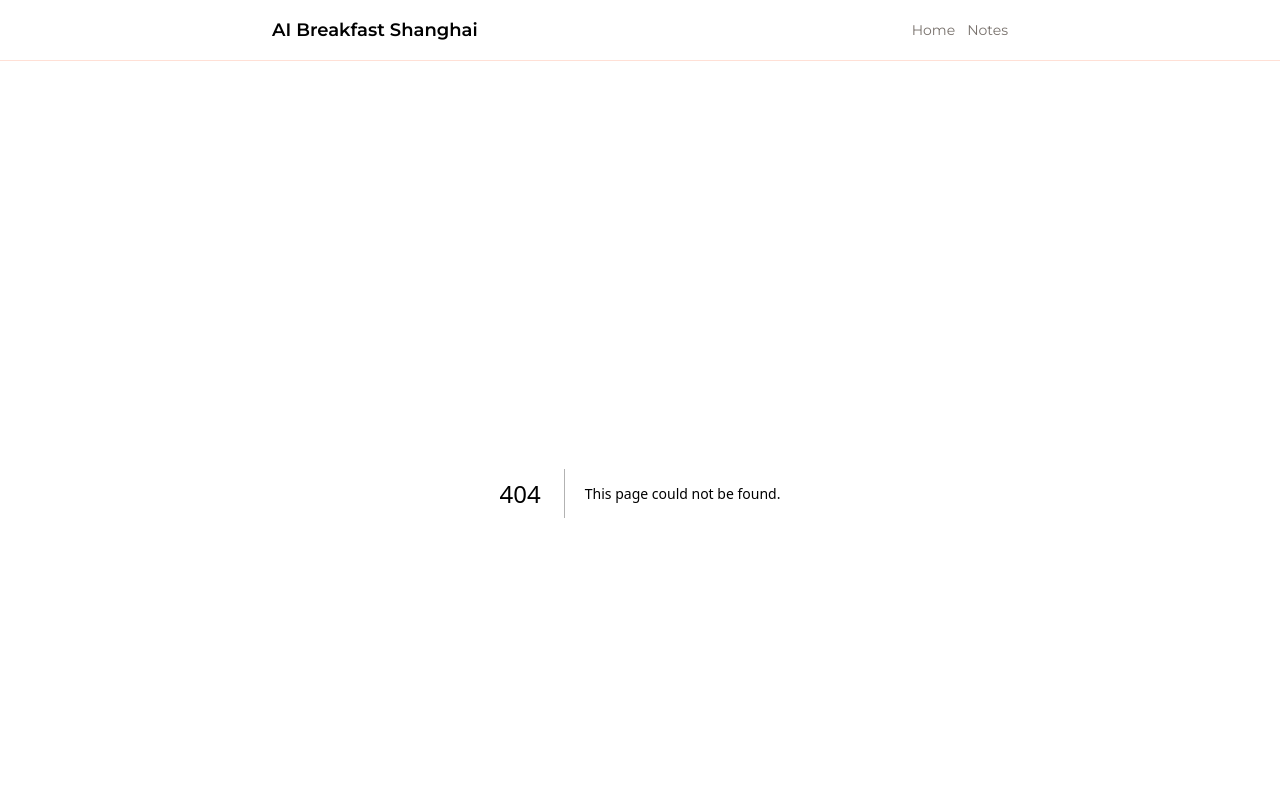
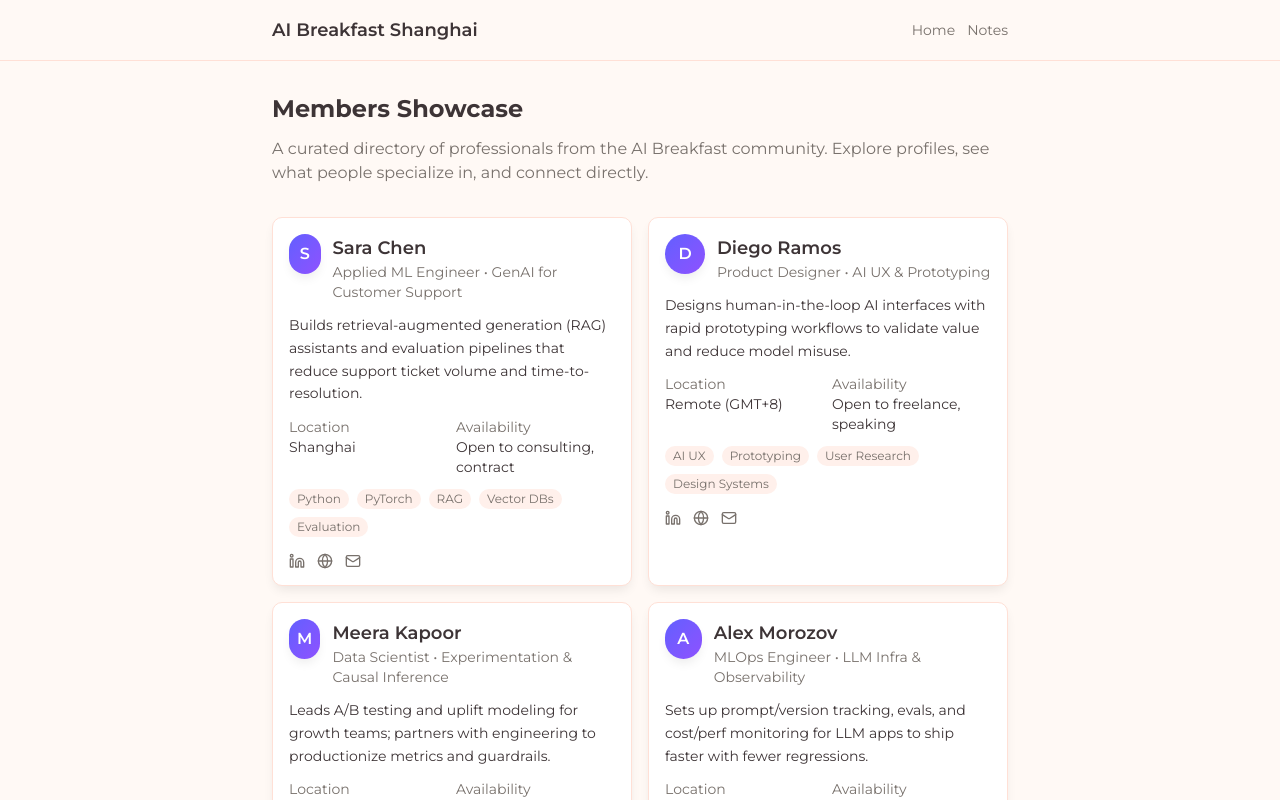
Before and after one commit to youngchingjui/ai-breakfast, a Next.js app: page /members in a window 1280 px wide. Before the commit this address had no page. Shown: the top 800 px of the page. Built offline with nearby package versions, Linux system fonts and the light colour scheme.

Commit message:
feat(members): add Members Showcase page and README with purpose, structure, and sample profiles

```diff
--- /dev/null
+++ b/app/members/page.tsx
@@ -0,0 +1,207 @@
+import type { Metadata } from 'next'
+import Link from 'next/link'
+import { Globe, Linkedin, Mail } from 'lucide-react'
+
+export const metadata: Metadata = {
+  title: 'Members Showcase',
+  description:
+    'Discover standout professionals from the AI Breakfast community — browse profiles and connect via LinkedIn, email, or portfolio links.',
+}
+
+type MemberLinks = {
+  linkedin?: string
+  website?: string
+  email?: string
+}
+
+type MemberProfile = {
+  id: string
+  name: string
+  headline: string
+  bio: string
+  location: string
+  availability: string
+  skills: string[]
+  links: MemberLinks
+}
+
+const sampleMembers: MemberProfile[] = [
+  {
+    id: 'sara-chen',
+    name: 'Sara Chen',
+    headline: 'Applied ML Engineer • GenAI for Customer Support',
+    bio: 'Builds retrieval-augmented generation (RAG) assistants and evaluation pipelines that reduce support ticket volume and time-to-resolution.',
+    location: 'Shanghai',
+    availability: 'Open to consulting, contract',
+    skills: ['Python', 'PyTorch', 'RAG', 'Vector DBs', 'Evaluation'],
+    links: {
+      linkedin: 'https://www.linkedin.com/in/example-sara-chen',
+      website: 'https://sara.example.com',
+      email: 'sara@example.com',
+    },
+  },
+  {
+    id: 'diego-ramos',
+    name: 'Diego Ramos',
+    headline: 'Product Designer • AI UX & Prototyping',
+    bio: 'Designs human-in-the-loop AI interfaces with rapid prototyping workflows to validate value and reduce model misuse.',
+    location: 'Remote (GMT+8)',
+    availability: 'Open to freelance, speaking',
+    skills: ['AI UX', 'Prototyping', 'User Research', 'Design Systems'],
+    links: {
+      linkedin: 'https://www.linkedin.com/in/example-diego-ramos',
+      website: 'https://diego.example.com',
+      email: 'diego@example.com',
+    },
+  },
+  {
+    id: 'meera-kapoor',
+    name: 'Meera Kapoor',
+    headline: 'Data Scientist • Experimentation & Causal Inference',
+    bio: 'Leads A/B testing and uplift modeling for growth teams; partners with engineering to productionize metrics and guardrails.',
+    location: 'Shanghai / Singapore',
+    availability: 'Open to full-time',
+    skills: ['Python', 'SQL', 'Experimentation', 'Causal Inference', 'Dashboards'],
+    links: {
+      linkedin: 'https://www.linkedin.com/in/example-meera-kapoor',
+      website: 'https://meera.example.com',
+      email: 'meera@example.com',
+    },
+  },
+  {
+    id: 'alex-morozov',
+    name: 'Alex Morozov',
+    headline: 'MLOps Engineer • LLM Infra & Observability',
+    bio: 'Sets up prompt/version tracking, evals, and cost/perf monitoring for LLM apps to ship faster with fewer regressions.',
+    location: 'Shanghai',
+    availability: 'Open to contract',
+    skills: ['Kubernetes', 'LLMOps', 'Observability', 'Tracing', 'CI/CD'],
+    links: {
+      linkedin: 'https://www.linkedin.com/in/example-alex-morozov',
+      website: 'https://alex.example.com',
+      email: 'alex@example.com',
+    },
+  },
+  {
+    id: 'lina-wu',
+    name: 'Lina Wu',
+    headline: 'Technical Writer • AI Docs & Developer Education',
+    bio: 'Creates API docs, tutorials, and in-product help for AI tooling — translating complex features into clear, actionable guides.',
+    location: 'Shanghai',
+    availability: 'Open to freelance, part-time',
+    skills: ['Docs', 'API Guides', 'Tutorials', 'Content Strategy'],
+    links: {
+      linkedin: 'https://www.linkedin.com/in/example-lina-wu',
+      website: 'https://lina.example.com',
+      email: 'lina@example.com',
+    },
+  },
+]
+
+function Avatar({ name }: { name: string }) {
+  // Simple initial-based avatar for now
+  const initial = name.charAt(0).toUpperCase()
+  return (
+    <div
+      aria-hidden
+      className="flex h-10 w-10 select-none items-center justify-center rounded-full bg-gradient-to-br from-indigo-500 to-violet-500 text-white font-semibold shadow"
+      title={name}
+    >
+      {initial}
+    </div>
+  )
+}
+
+function Tag({ children }: { children: React.ReactNode }) {
+  return (
+    <span className="inline-flex items-center rounded-full bg-muted px-2 py-0.5 text-xs text-muted-foreground">
+      {children}
+    </span>
+  )
+}
+
+export default function MembersPage() {
+  return (
+    <div className="space-y-8">
+      <section className="space-y-3">
+        <h1 className="text-2xl font-bold">Members Showcase</h1>
+        <p className="text-muted-foreground">
+          A curated directory of professionals from the AI Breakfast community. Explore profiles, see what people
+          specialize in, and connect directly.
+        </p>
+      </section>
+
+      <section aria-label="Members" className="grid gap-4 sm:grid-cols-2">
+        {sampleMembers.map((m) => (
+          <article key={m.id} className="rounded-lg border border-border bg-card p-4 shadow-sm">
+            <header className="flex items-start gap-3">
+              <Avatar name={m.name} />
+              <div className="min-w-0">
+                <h2 className="truncate text-lg font-semibold">{m.name}</h2>
+                <p className="text-sm text-muted-foreground">{m.headline}</p>
+              </div>
+            </header>
+
+            <p className="mt-3 text-sm leading-relaxed">{m.bio}</p>
+
+            <dl className="mt-3 grid grid-cols-2 gap-2 text-sm">
+              <div>
+                <dt className="text-muted-foreground">Location</dt>
+                <dd>{m.location}</dd>
+              </div>
+              <div>
+                <dt className="text-muted-foreground">Availability</dt>
+                <dd>{m.availability}</dd>
+              </div>
+            </dl>
+
+            <div className="mt-3 flex flex-wrap gap-2">
+              {m.skills.map((s) => (
+                <Tag key={s}>{s}</Tag>
+              ))}
+            </div>
+
+            <div className="mt-4 flex items-center gap-3">
+              {m.links.linkedin && (
+                <Link
+                  href={m.links.linkedin}
+                  target="_blank"
+                  rel="noreferrer noopener"
+                  className="group inline-flex items-center gap-1 text-sm text-muted-foreground hover:text-foreground"
+                >
+                  <Linkedin className="h-4 w-4" aria-hidden />
+                  <span className="sr-only">LinkedIn</span>
+                </Link>
+              )}
+              {m.links.website && (
+                <Link
+                  href={m.links.website}
+                  target="_blank"
+                  rel="noreferrer noopener"
+                  className="group inline-flex items-center gap-1 text-sm text-muted-foreground hover:text-foreground"
+                >
+                  <Globe className="h-4 w-4" aria-hidden />
+                  <span className="sr-only">Website</span>
+                </Link>
+              )}
+              {m.links.email && (
+                <Link
+                  href={`mailto:${m.links.email}`}
+                  className="group inline-flex items-center gap-1 text-sm text-muted-foreground hover:text-foreground"
+                >
+                  <Mail className="h-4 w-4" aria-hidden />
+                  <span className="sr-only">Email</span>
+                </Link>
+              )}
+            </div>
+          </article>
+        ))}
+      </section>
+
+      <section className="rounded-md border border-dashed border-border p-4 text-sm text-muted-foreground">
+        Want to be featured here? Come say hi at AI Breakfast and let an organizer know you’d like to be added to the
+        showcase.
+      </section>
+    </div>
+  )
+}
```
Also changed, not shown: app/members/README.md (added).
